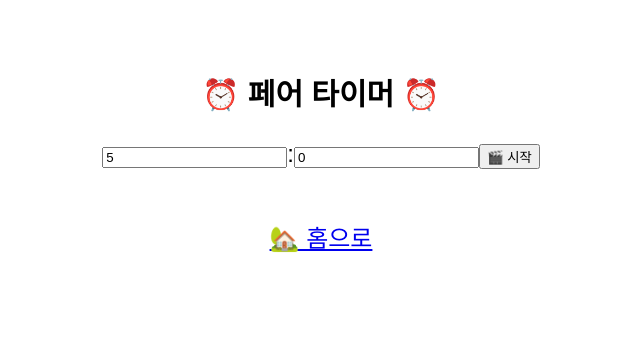
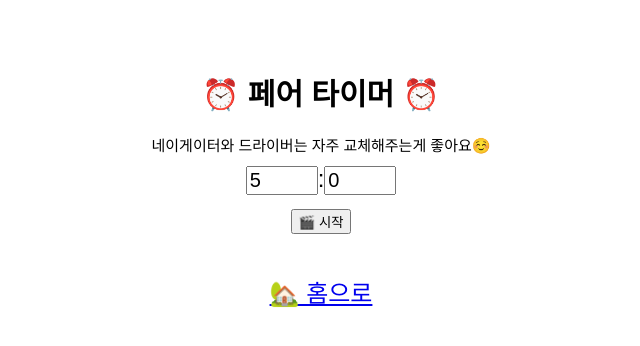
Before and after one commit to RIANAEH/learning, a React (Create React App) app: page /pair-timer in a window 1280 px wide. Shown: the top 346 px of the page, without its empty margins (319-959 px from the left). Built offline with nearby package versions, Linux system fonts and the light colour scheme.

Commit message:
refactor: [페어 타이머] 설명 추가 및 스타일 변경

```diff
--- a/src/components/InputTime.js
+++ b/src/components/InputTime.js
@@ -1,4 +1,5 @@
 import React, { useState, useContext } from "react";
+import Container from "./Container";
 
 const InputTime = props => {
 
@@ -13,20 +14,33 @@ const InputTime = props => {
         console.log('start!');
     }
 
+    const inputStyle = {
+        fontSize: '20px'
+    }
+
     return (
         <div>
-            <input
+            <Container m='10px 0' f='15px'>
+                네이게이터와 드라이버는 자주 교체해주는게 좋아요☺️
+            </Container>
+            <input style={inputStyle}
                 type='number'
+                min={0}
+                max={59}
                 value={minutes}
                 onChange={e => setMinutes(e.target.value)}
             />
             :
-            <input
+            <input style={inputStyle}
                 type='number'
+                min={0}
+                max={59}
                 value={seconds}
                 onChange={e => setSeconds(e.target.value)}
             />
-            <button style={{margin: '10px 0'}} onClick={startTimer}>🎬 시작</button>
+            <Container m='10px 0'>
+                <button onClick={startTimer}>🎬 시작</button>
+            </Container>
         </div>
     )
 }
--- a/src/components/SimpleTimer/SimpleTimer.js
+++ b/src/components/SimpleTimer/SimpleTimer.js
@@ -34,6 +34,9 @@ const SimpleTimer = (props) => {
 
     return (
         <div>
+            <Container m='10px 0' f='15px'>
+                종료되면 효과음이 울려요🎶
+            </Container>
             <Container m='10px 0'>
                 {minutes}:{seconds < 10 ? `0${seconds}` : seconds}
             </Container>
```
